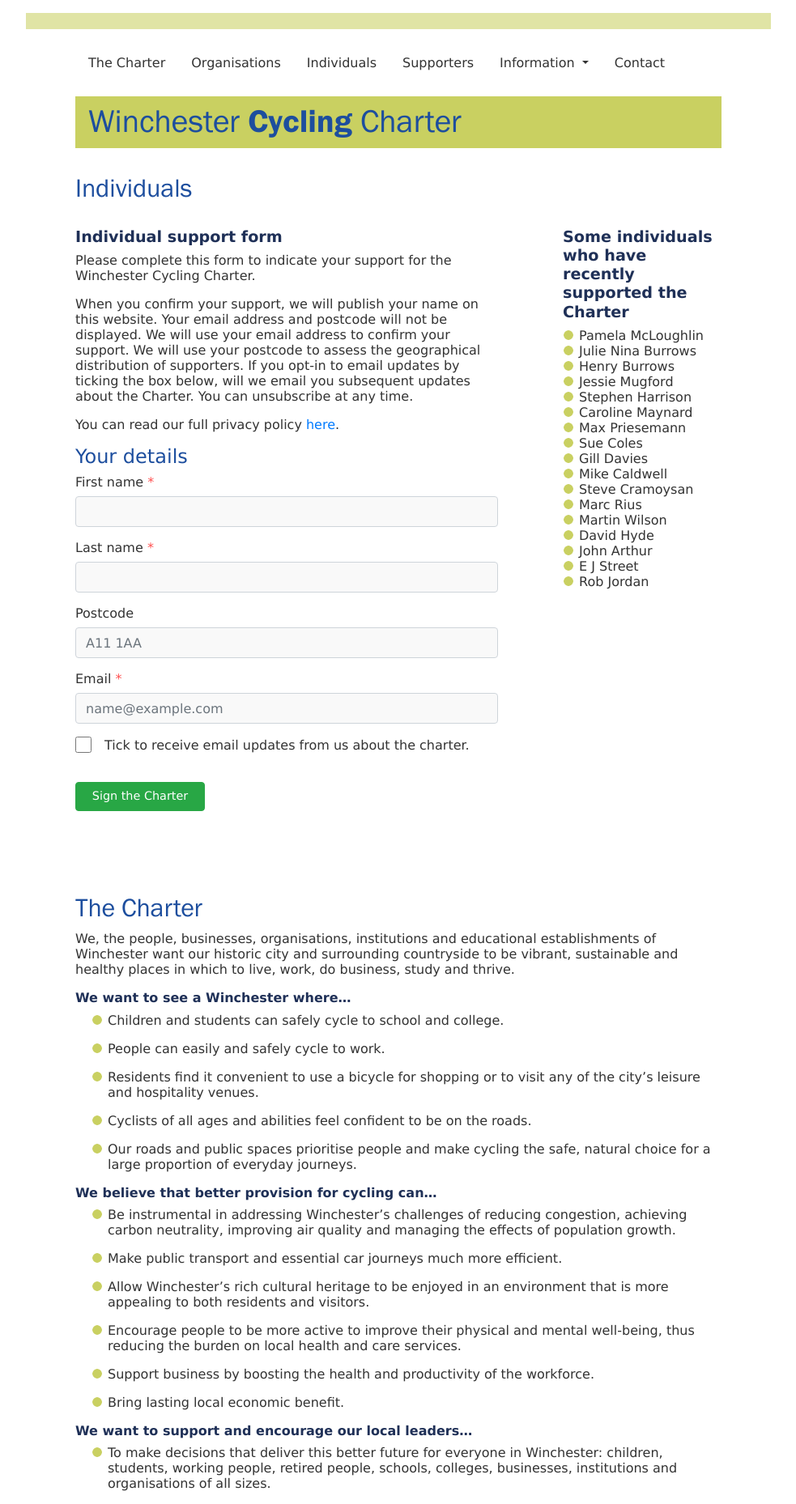
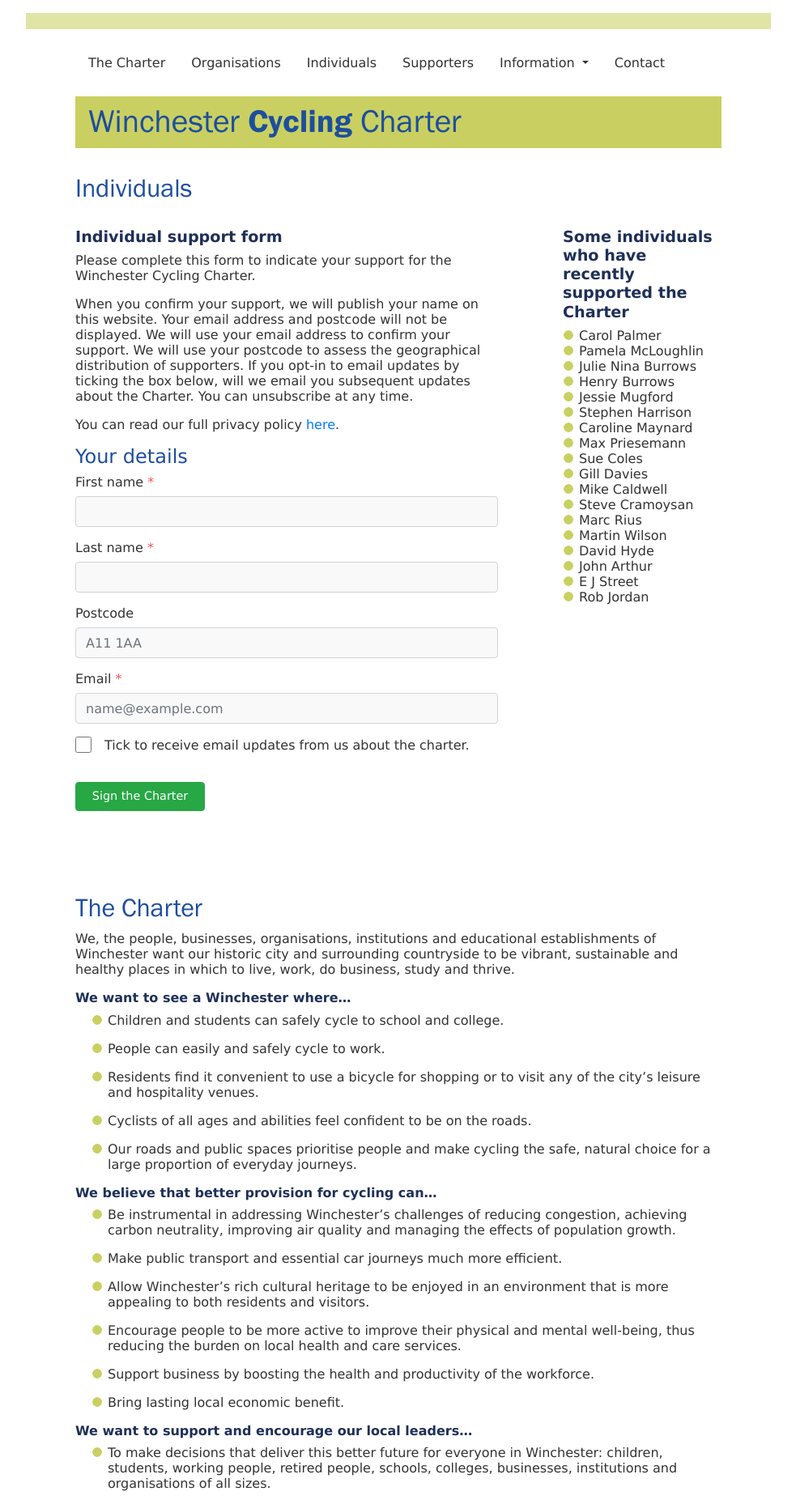
Before and after one commit to winchestercyclingcharter/winchestercyclingcharter.github.io, a Jekyll site: the page built from ind-page.md, in a window 1280 px wide. Shown: the whole page at 81% size, without its empty margins (148-1131 px from the left). Built offline with Jekyll 4.4.1, drawn with Linux system fonts in a browser that asks for light colours; nearby versions of some CDN libraries.

Commit message:
Update people.yml

```diff
--- a/_data/people.yml
+++ b/_data/people.yml
@@ -16,3 +16,4 @@ people:
 - { lastname: Burrows, firstname: Henry, dt: 20210218-073033-414505 }
 - { lastname: Burrows, firstname: Julie Nina, dt: 20210218-073513-614252 }
 - { lastname: McLoughlin , firstname: Pamela, dt: 20210218-083851-012842 }
+- { lastname: Palmer, firstname: Carol, dt: 20210218-100227-396590 }
```
